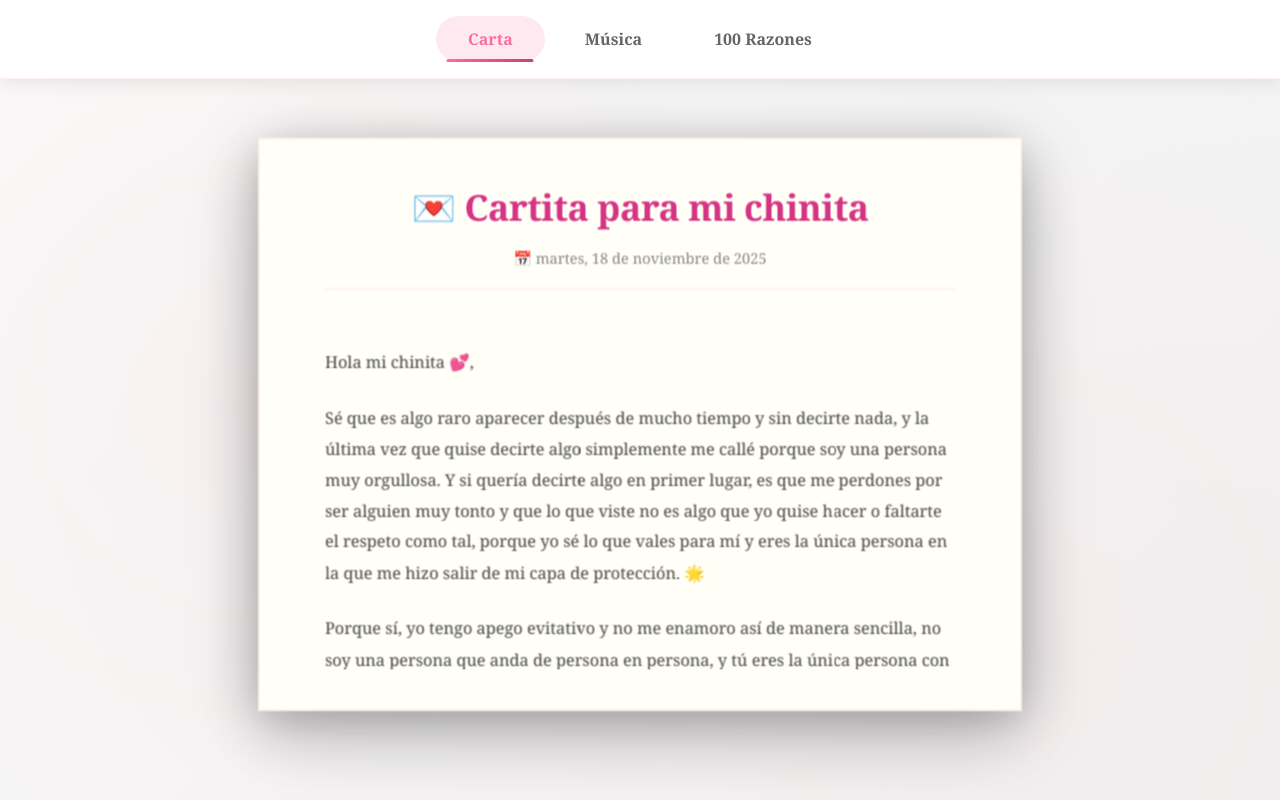
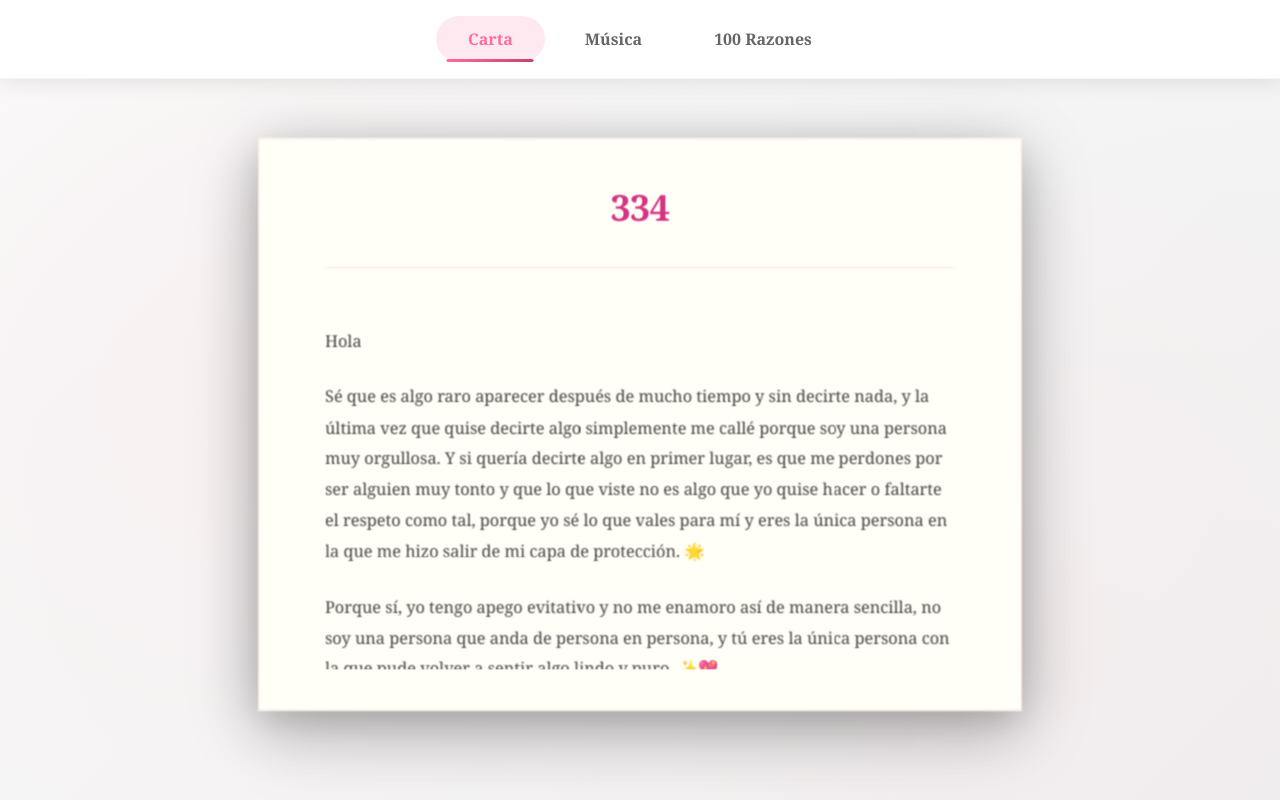
Before and after one commit to jhonnBoza/bri, a React (Vite) app: page / in a window 1280 px wide. Both pictures are taken after a click on the button "Abrir carta". Built offline with nearby package versions, Linux system fonts and the light colour scheme.

Commit message:
Actualizar encabezado de carta: cambiar tÃ­tulo a 334 y simplificar saludo

```diff
--- a/src/App.jsx
+++ b/src/App.jsx
@@ -347,18 +347,12 @@ function App() {
           <div className={`letter ${isOpen ? 'opened' : 'closed'}`}>
             <div className="letter-border"></div>
             <div className="letter-header">
-              <h2>💌 Cartita para mi chinita</h2>
-              <div className="letter-date">📅 {new Date().toLocaleDateString('es-ES', {
-                weekday: 'long',
-                year: 'numeric',
-                month: 'long',
-                day: 'numeric'
-              })}</div>
+              <h2>334</h2>
             </div>
             {isOpen ? (
               <div className="letter-content">
                 <p>
-                  Hola mi chinita 💕,
+                  Hola
                 </p>
                 <p>
                   Sé que es algo raro aparecer después de mucho tiempo y sin decirte nada,
@@ -378,12 +372,6 @@ function App() {
                   Y quisiera decirte abiertamente que te amo y quisiera que vuelvas porque
                   te extraño :c 💔
                 </p>
-
-                {/* Contador de días */}
-                <div className="days-counter">
-                  <p>Ya no aguanto ma, ya quiero saber de ti de nuevo:C</p>
-                </div>
-
 
                 {/* Botón de sorpresa */}
                 <button
```
